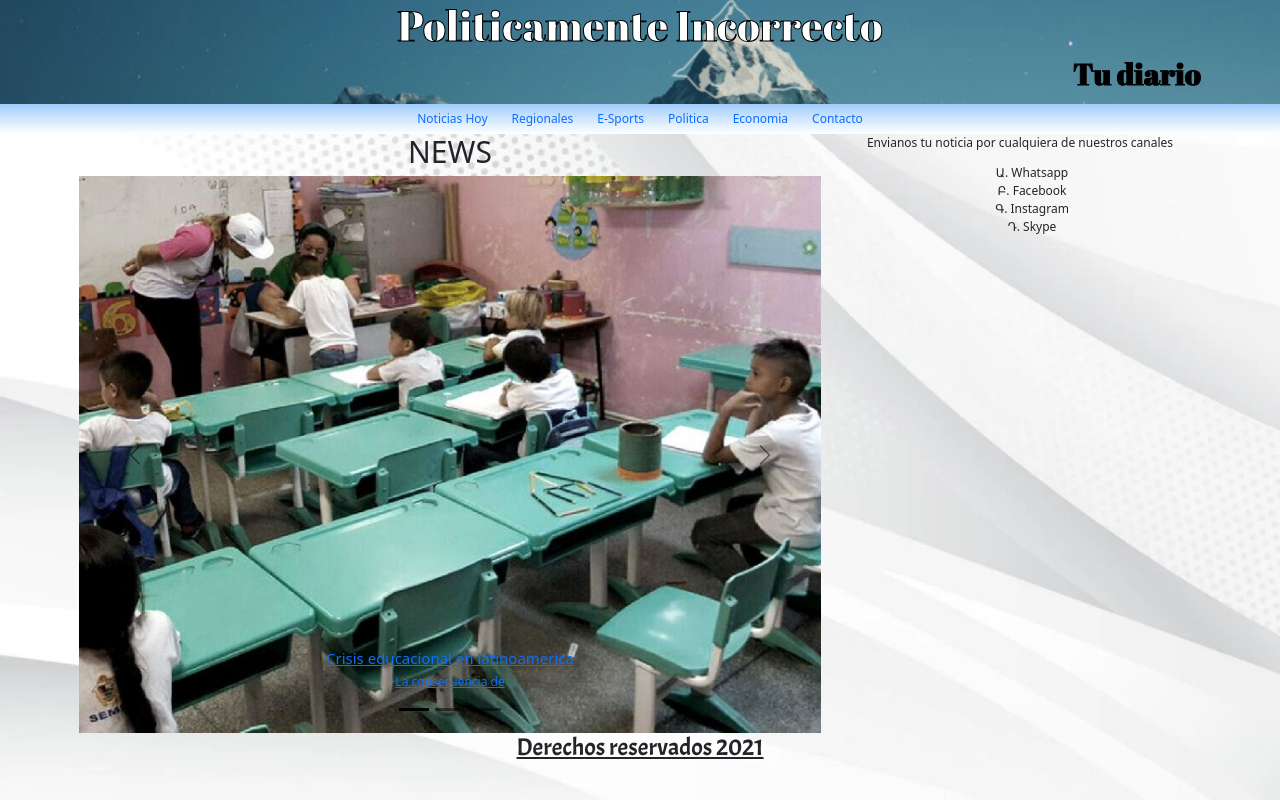
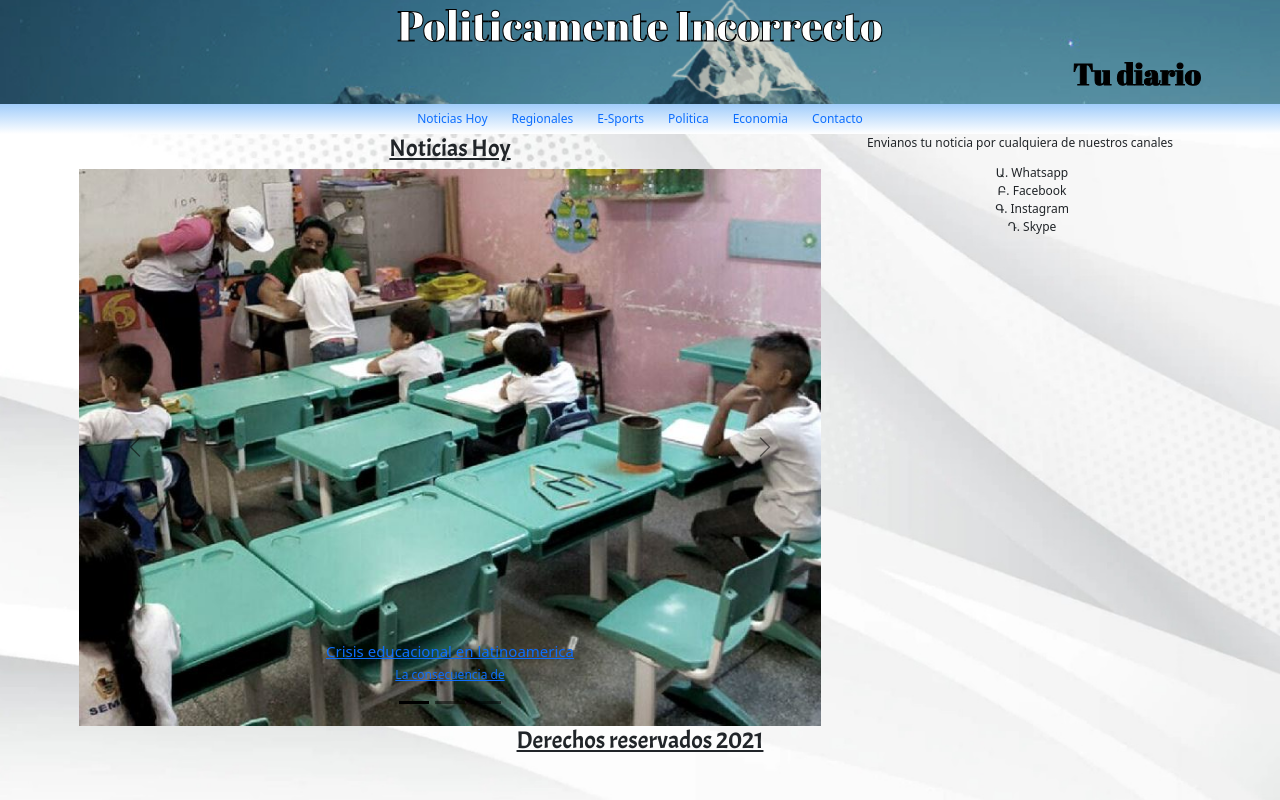
Before and after one commit to cescoh/First-Web, a website: page index.html in a window 1280 px wide. Drawn offline with nearby package versions, Linux system fonts and the light colour scheme; a script that the page names is missing.

Commit message:
cambio en section h2

```diff
--- a/index.html
+++ b/index.html
@@ -63,7 +63,7 @@
   <div class="container">
     <div class="row">
       <section class="col-md-8">
-        <h1>NEWS</h1>
+        <h2>Noticias Hoy</h2>
         <div id="carouselExampleDark" class="carousel carousel-dark slide" data-bs-ride="carousel">
           <div class="carousel-indicators">
             <button type="button" data-bs-target="#carouselExampleDark" data-bs-slide-to="0" class="active"
```
